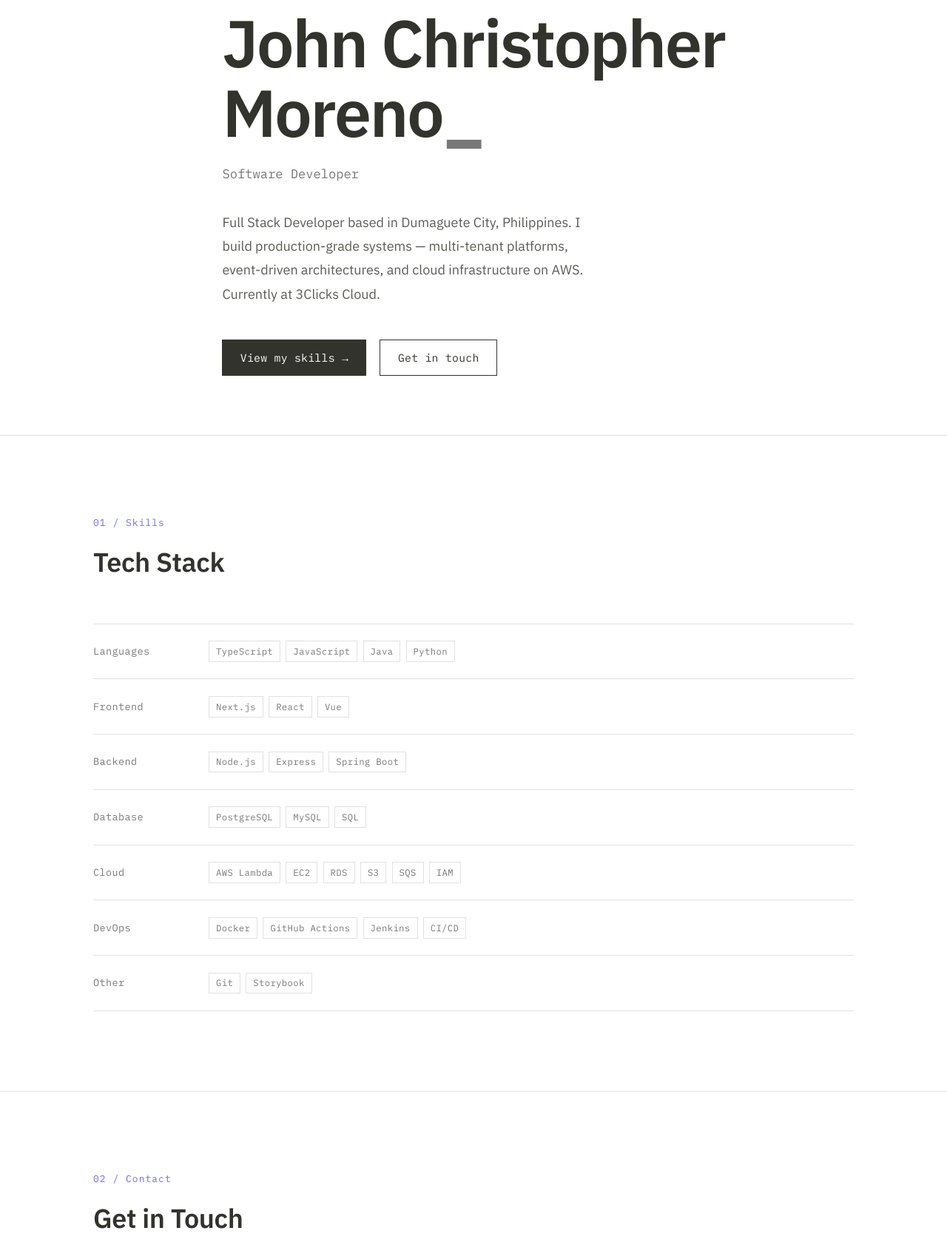
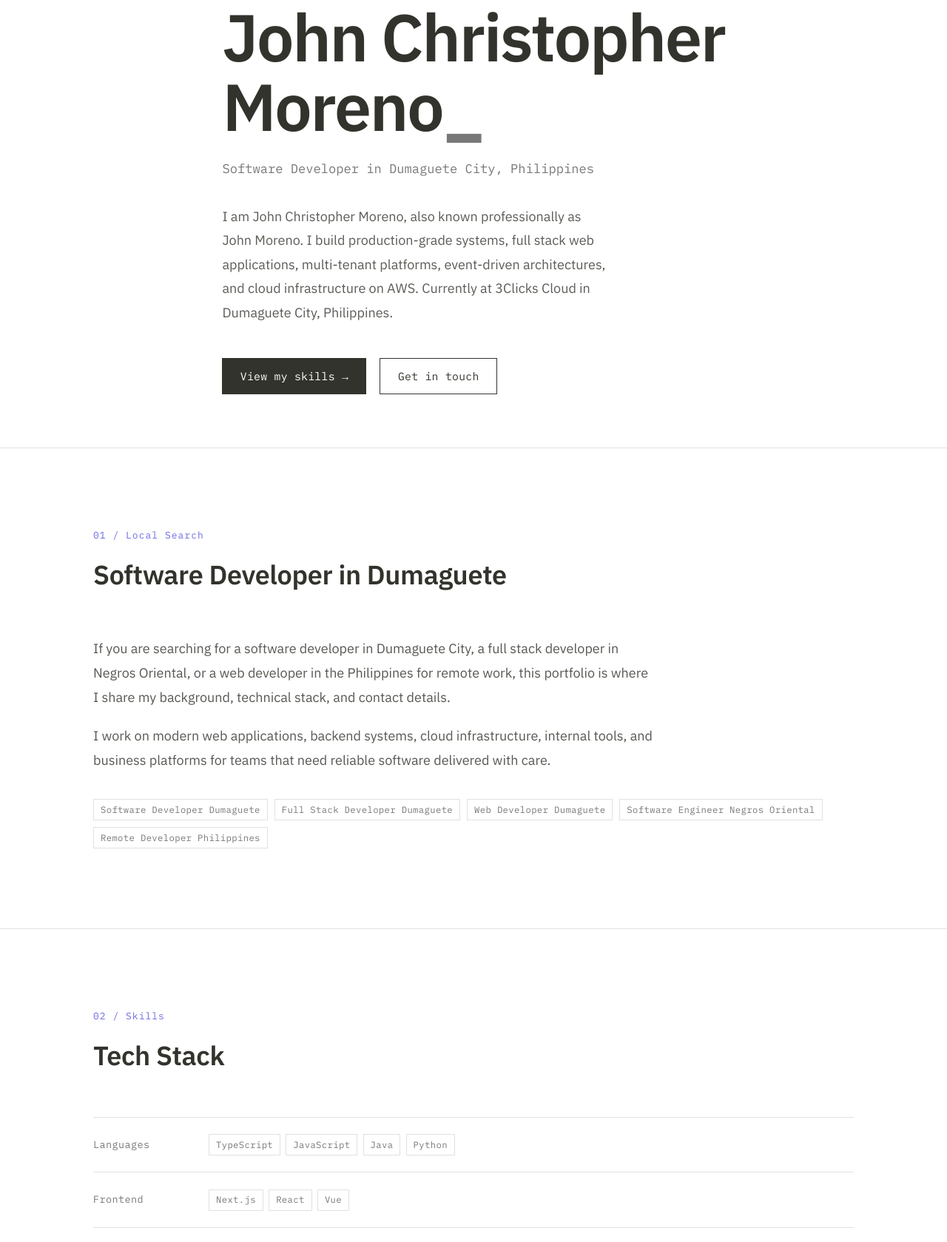
Before and after one commit to johnmorenodev/portfolio, a plain HTML site: page index.html in a window 1280 px wide. Shown: the part 208-1887 px from the top of the page at 74% size. Drawn offline with Linux system fonts and the light colour scheme.

Commit message:
Improve portfolio SEO for local and name-based search

```diff
--- a/index.html
+++ b/index.html
@@ -5,12 +5,15 @@
     <meta name="viewport" content="width=device-width, initial-scale=1.0" />
 
     <!-- Primary SEO -->
-    <title>John Christopher Moreno — Software Developer</title>
+    <title>
+      John Christopher Moreno | John Moreno | Software Developer in Dumaguete
+    </title>
     <meta
       name="description"
-      content="Full Stack Developer based in Dumaguete City, Philippines. Building production-grade web systems, AWS infrastructure, and scalable multi-tenant platforms."
+      content="John Christopher Moreno, also known as John Moreno, is a software developer in Dumaguete City, Philippines. Full stack web development, AWS infrastructure, and scalable systems for businesses and startups."
     />
     <meta name="author" content="John Christopher Moreno" />
+    <meta name="robots" content="index, follow" />
     <link rel="canonical" href="https://johnmorenodev.com/" />
 
     <!-- Open Graph (social sharing) -->
@@ -18,11 +21,11 @@
     <meta property="og:url" content="https://johnmorenodev.com/" />
     <meta
       property="og:title"
-      content="John Christopher Moreno — Software Developer"
+      content="John Christopher Moreno | John Moreno | Software Developer"
     />
     <meta
       property="og:description"
-      content="Full Stack Developer building production-grade web systems, AWS infrastructure, and scalable multi-tenant platforms."
+      content="Software developer in Dumaguete City, Philippines building full stack web applications, AWS infrastructure, and scalable platforms."
     />
     <!-- TODO: Add og:image once you have a profile photo or social preview image -->
     <meta
@@ -34,22 +37,31 @@
     <meta name="twitter:card" content="summary" />
     <meta
       name="twitter:title"
-      content="John Christopher Moreno — Software Developer"
+      content="John Christopher Moreno | John Moreno | Software Developer"
     />
     <meta
       name="twitter:description"
-      content="Full Stack Developer building production-grade web systems, AWS infrastructure, and scalable multi-tenant platforms."
+      content="Software developer in Dumaguete City, Philippines building full stack web applications, AWS infrastructure, and scalable platforms."
     />
 
     <!-- JSON-LD structured data -->
     <script type="application/ld+json">
       {
         "@context": "https://schema.org",
+        "@graph": [
+          {
             "@type": "Person",
+            "@id": "https://johnmorenodev.com/#person",
             "name": "John Christopher Moreno",
+            "alternateName": ["John Moreno", "John C. Moreno"],
             "jobTitle": "Software Developer",
+            "description": "Software developer based in Dumaguete City, Philippines specializing in full stack development, AWS infrastructure, and scalable web systems.",
             "url": "https://johnmorenodev.com/",
             "email": "johnmorenodev@gmail.com",
+            "worksFor": {
+              "@type": "Organization",
+              "name": "3Clicks Cloud"
+            },
             "sameAs": [
               "https://linkedin.com/in/johnmorenodev",
               "https://github.com/johnmorenodev"
@@ -60,7 +72,14 @@
               "addressRegion": "Negros Oriental",
               "addressCountry": "PH"
             },
+            "homeLocation": {
+              "@type": "Place",
+              "name": "Dumaguete City, Negros Oriental, Philippines"
+            },
             "knowsAbout": [
+              "Software Development",
+              "Full Stack Development",
+              "Web Development",
               "TypeScript",
               "JavaScript",
               "React",
@@ -70,6 +89,18 @@
               "Docker",
               "PostgreSQL",
               "CI/CD"
+            ]
+          },
+          {
+            "@type": "WebSite",
+            "@id": "https://johnmorenodev.com/#website",
+            "url": "https://johnmorenodev.com/",
+            "name": "John Christopher Moreno Portfolio",
+            "about": {
+              "@id": "https://johnmorenodev.com/#person"
+            },
+            "keywords": "John Christopher Moreno, John Moreno, software developer Dumaguete, full stack developer Dumaguete, web developer Dumaguete, software developer Negros Oriental, software developer Philippines"
+          }
         ]
       }
     </script>
@@ -110,12 +141,13 @@
             <span class="dot"></span>Available for work
           </span>
           <h1>John Christopher<br />Moreno<span class="cursor">_</span></h1>
-          <p class="role">Software Developer</p>
+          <p class="role">Software Developer in Dumaguete City, Philippines</p>
           <p class="bio">
-            Full Stack Developer based in Dumaguete City, Philippines. I build
-            production-grade systems — multi-tenant platforms, event-driven
-            architectures, and cloud infrastructure on AWS. Currently at 3Clicks
-            Cloud.
+            I am John Christopher Moreno, also known professionally as John
+            Moreno. I build production-grade systems, full stack web
+            applications, multi-tenant platforms, event-driven architectures,
+            and cloud infrastructure on AWS. Currently at 3Clicks Cloud in
+            Dumaguete City, Philippines.
           </p>
           <div class="hero-cta">
             <a href="#skills" class="btn btn-primary">View my skills →</a>
@@ -124,10 +156,37 @@
         </div>
       </section>
 
+      <section id="services" class="section">
+        <div class="container">
+          <p class="section-label">01 / Local Search</p>
+          <h2>Software Developer in Dumaguete</h2>
+          <div class="seo-copy">
+            <p>
+              If you are searching for a software developer in Dumaguete City,
+              a full stack developer in Negros Oriental, or a web developer in
+              the Philippines for remote work, this portfolio is where I share
+              my background, technical stack, and contact details.
+            </p>
+            <p>
+              I work on modern web applications, backend systems, cloud
+              infrastructure, internal tools, and business platforms for teams
+              that need reliable software delivered with care.
+            </p>
+          </div>
+          <div class="keyword-tags" aria-label="Relevant search topics">
+            <span class="tag">Software Developer Dumaguete</span>
+            <span class="tag">Full Stack Developer Dumaguete</span>
+            <span class="tag">Web Developer Dumaguete</span>
+            <span class="tag">Software Engineer Negros Oriental</span>
+            <span class="tag">Remote Developer Philippines</span>
+          </div>
+        </div>
+      </section>
+
       <!-- Skills -->
       <section id="skills" class="section">
         <div class="container">
-          <p class="section-label">01 / Skills</p>
+          <p class="section-label">02 / Skills</p>
           <h2>Tech Stack</h2>
           <div class="skills-grid">
             <div class="skill-row">
@@ -197,7 +256,7 @@
       <!-- Contact -->
       <section id="contact" class="section">
         <div class="container">
-          <p class="section-label">02 / Contact</p>
+          <p class="section-label">03 / Contact</p>
           <h2>Get in Touch</h2>
           <p class="contact-intro">
             Open to new opportunities. Whether you have a project in mind or
--- a/sitemap.xml
+++ b/sitemap.xml
@@ -2,7 +2,7 @@
 <urlset xmlns="http://www.sitemaps.org/schemas/sitemap/0.9">
   <url>
     <loc>https://johnmorenodev.com/</loc>
-    <lastmod>2026-03-18</lastmod>
+    <lastmod>2026-04-20</lastmod>
     <changefreq>monthly</changefreq>
     <priority>1.0</priority>
   </url>
--- a/styles.css
+++ b/styles.css
@@ -344,6 +344,25 @@ h1 {
   gap: 0.4rem;
 }
 
+.seo-copy {
+  max-width: 760px;
+  display: grid;
+  gap: 1rem;
+  margin-bottom: 2rem;
+}
+
+.seo-copy p {
+  font-size: 1rem;
+  line-height: 1.85;
+  opacity: 0.82;
+}
+
+.keyword-tags {
+  display: flex;
+  flex-wrap: wrap;
+  gap: 0.5rem;
+}
+
 /* ── Contact ───────────────────────────────────────────── */
 .contact-intro {
   max-width: 480px;
```
Lines whose indentation alone changed are shown as unchanged.
